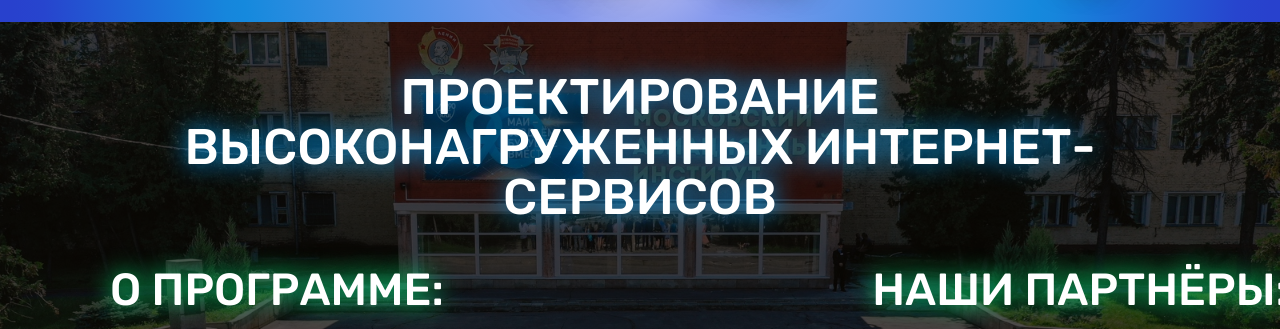
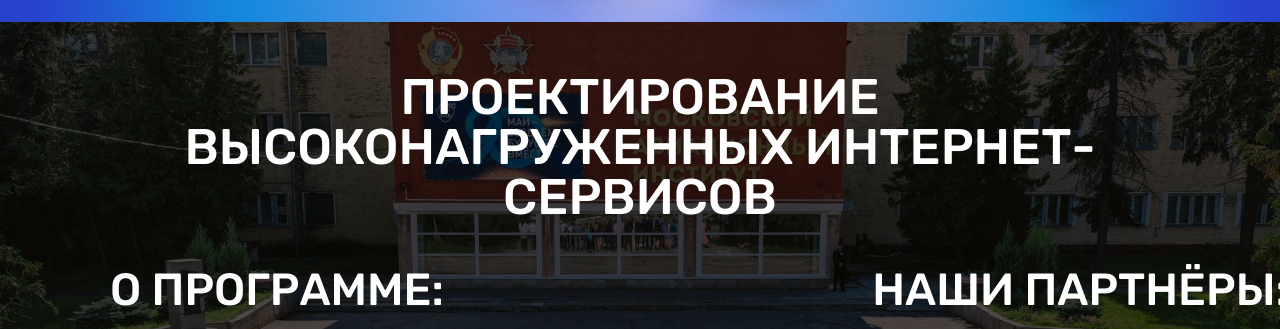
Before and after one commit to Dan7258/praktika, a plain HTML site: page index.html in a window 1280 px wide. Shown: the part 115-444 px from the top of the page. Drawn offline with Linux system fonts and the light colour scheme.

Commit message:
section v1.3

```diff
--- a/css/style.css
+++ b/css/style.css
@@ -85,13 +85,13 @@
 .section_subheader, .section_header, .section_partners{
     text-transform: uppercase;
     font-size: 50px;
-    text-shadow: rgb(0, 166, 255) 0px 0px 25px;
+    /*text-shadow: rgb(0, 166, 255) 0px 0px 25px;*/
     text-align: center;
     margin-top: 25px;
 }
 
 .section_subheader {
-    text-shadow: rgb(0, 255, 128) 0px 0px 25px;
+    /*text-shadow: rgb(0, 255, 128) 0px 0px 25px;*/
     text-align: left;
     font-size: 45px;
 }
@@ -133,7 +133,7 @@
 }
 
 .section_partners {
-    text-shadow: rgb(0, 255, 128) 0px 0px 25px;
+    /*text-shadow: rgb(0, 255, 128) 0px 0px 25px;*/
     font-size: 45px;
 }
 
```
